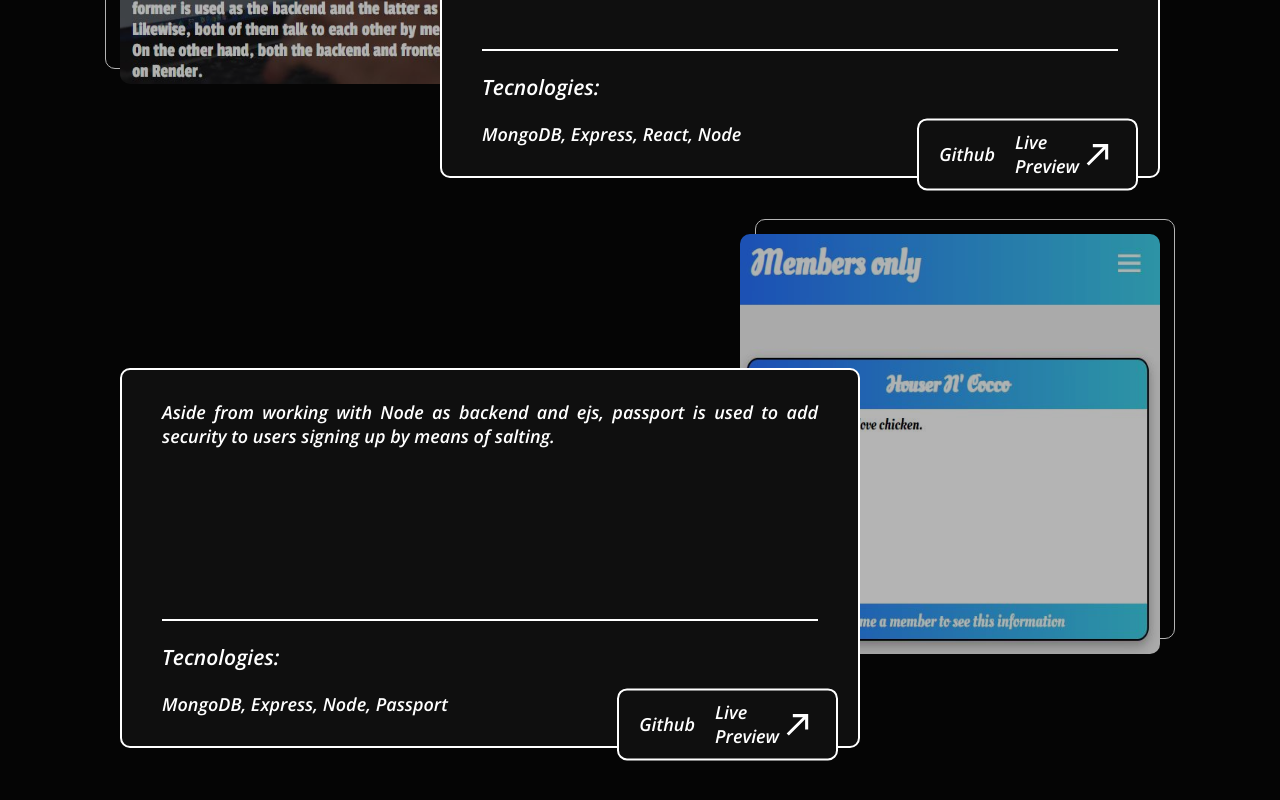
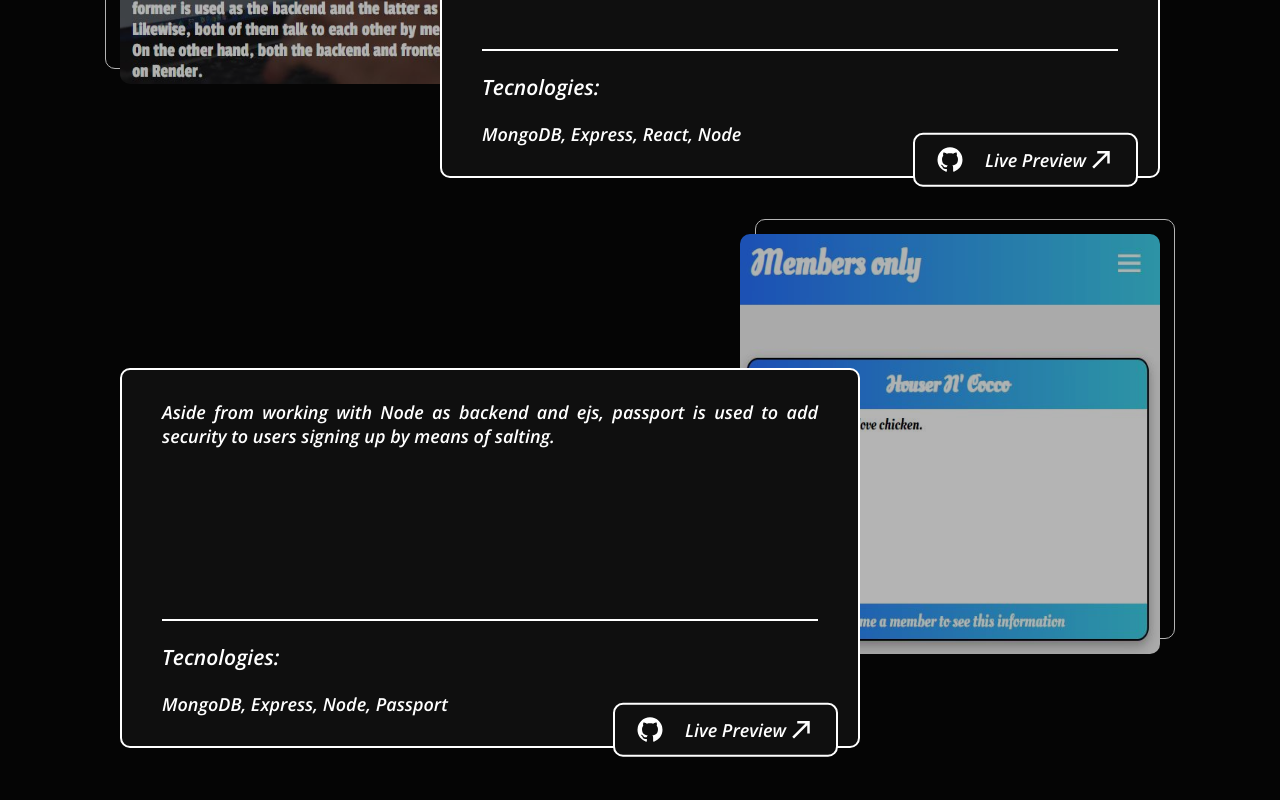
Before and after one commit to Houser97/Portfolio, a React (Create React App) app: page / in a window 1280 px wide. Shown: the part 1956-2756 px from the top of the page. Built offline with nearby package versions, Linux system fonts and the light colour scheme.

Commit message:
Remove Github word and set github svg

```diff
--- a/src/components/ProjectCard.js
+++ b/src/components/ProjectCard.js
@@ -20,14 +20,13 @@ const ProjectCard = ({reversed, image, description, technologies}) => {
                     </div>
                     <div className='preview-code-links'>
                         <div className='link-project github-link'>
-                            Github
-                            <svg className='arrow github-arrow' viewBox="0 0 24 24">
-                                <path fill="currentColor" d="M5,17.59L15.59,7H9V5H19V15H17V8.41L6.41,19L5,17.59Z" />
+                            <svg className='svg-link github' viewBox="0 0 24 24">
+                                <path fill="currentColor" d="M12,2A10,10 0 0,0 2,12C2,16.42 4.87,20.17 8.84,21.5C9.34,21.58 9.5,21.27 9.5,21C9.5,20.77 9.5,20.14 9.5,19.31C6.73,19.91 6.14,17.97 6.14,17.97C5.68,16.81 5.03,16.5 5.03,16.5C4.12,15.88 5.1,15.9 5.1,15.9C6.1,15.97 6.63,16.93 6.63,16.93C7.5,18.45 8.97,18 9.54,17.76C9.63,17.11 9.89,16.67 10.17,16.42C7.95,16.17 5.62,15.31 5.62,11.5C5.62,10.39 6,9.5 6.65,8.79C6.55,8.54 6.2,7.5 6.75,6.15C6.75,6.15 7.59,5.88 9.5,7.17C10.29,6.95 11.15,6.84 12,6.84C12.85,6.84 13.71,6.95 14.5,7.17C16.41,5.88 17.25,6.15 17.25,6.15C17.8,7.5 17.45,8.54 17.35,8.79C18,9.5 18.38,10.39 18.38,11.5C18.38,15.32 16.04,16.16 13.81,16.41C14.17,16.72 14.5,17.33 14.5,18.26C14.5,19.6 14.5,20.68 14.5,21C14.5,21.27 14.66,21.59 15.17,21.5C19.14,20.16 22,16.42 22,12A10,10 0 0,0 12,2Z" />
                             </svg>
                         </div>
                         <div className='link-project preview-link'>
                             Live Preview
-                            <svg className='arrow preview-arrow'  viewBox="0 0 24 24">
+                            <svg className='svg-link preview-arrow'  viewBox="0 0 24 24">
                                 <path fill="currentColor" d="M5,17.59L15.59,7H9V5H19V15H17V8.41L6.41,19L5,17.59Z" />
                             </svg>
                         </div>
@@ -46,14 +45,13 @@ const ProjectCard = ({reversed, image, description, technologies}) => {
                     </div>
                     <div className='preview-code-links'>
                         <div className='link-project github-link'>
-                            Github
-                            <svg className='arrow github-arrow' viewBox="0 0 24 24">
-                                <path fill="currentColor" d="M5,17.59L15.59,7H9V5H19V15H17V8.41L6.41,19L5,17.59Z" />
+                            <svg className='svg-link github' viewBox="0 0 24 24">
+                                <path fill="currentColor" d="M12,2A10,10 0 0,0 2,12C2,16.42 4.87,20.17 8.84,21.5C9.34,21.58 9.5,21.27 9.5,21C9.5,20.77 9.5,20.14 9.5,19.31C6.73,19.91 6.14,17.97 6.14,17.97C5.68,16.81 5.03,16.5 5.03,16.5C4.12,15.88 5.1,15.9 5.1,15.9C6.1,15.97 6.63,16.93 6.63,16.93C7.5,18.45 8.97,18 9.54,17.76C9.63,17.11 9.89,16.67 10.17,16.42C7.95,16.17 5.62,15.31 5.62,11.5C5.62,10.39 6,9.5 6.65,8.79C6.55,8.54 6.2,7.5 6.75,6.15C6.75,6.15 7.59,5.88 9.5,7.17C10.29,6.95 11.15,6.84 12,6.84C12.85,6.84 13.71,6.95 14.5,7.17C16.41,5.88 17.25,6.15 17.25,6.15C17.8,7.5 17.45,8.54 17.35,8.79C18,9.5 18.38,10.39 18.38,11.5C18.38,15.32 16.04,16.16 13.81,16.41C14.17,16.72 14.5,17.33 14.5,18.26C14.5,19.6 14.5,20.68 14.5,21C14.5,21.27 14.66,21.59 15.17,21.5C19.14,20.16 22,16.42 22,12A10,10 0 0,0 12,2Z" />
                             </svg>
                         </div>
                         <div className='link-project preview-link'>
                             Live Preview
-                            <svg className='arrow preview-arrow'  viewBox="0 0 24 24">
+                            <svg className='svg-link preview-arrow'  viewBox="0 0 24 24">
                                 <path fill="currentColor" d="M5,17.59L15.59,7H9V5H19V15H17V8.41L6.41,19L5,17.59Z" />
                             </svg>
                         </div>
```
